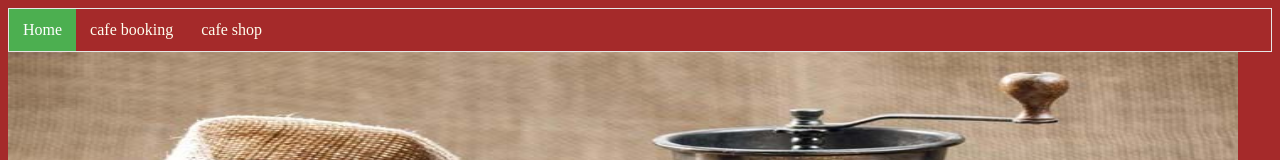
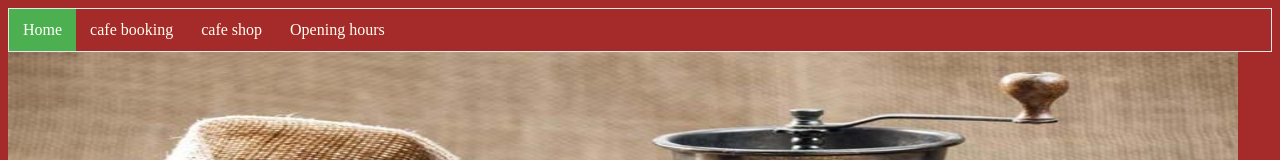
Before and after one commit to JinaKim77/sweetpotato2018, a plain HTML site: page Cafe project/cafe shop.html in a window 1280 px wide. Shown: the top 160 px of the page. Drawn offline with Linux system fonts and the light colour scheme; files whose address does not match are found by name.

Commit message:
Update cafe shop.html

```diff
--- a/Cafe project/cafe shop.html
+++ b/Cafe project/cafe shop.html
@@ -44,6 +44,7 @@
 		<li><a class="active" href="cafe index.html">Home</a></li>
 		<li><a href="cafe booking.html">cafe booking</a></li>
 		<li><a href="cafe shop.html">cafe shop</a></li>
+		<li><a href="cafe index.html">Opening hours</a></li>
 		</ul>
 		<img src="coffeegrinder.jpg" width="1230" height="400">>
 
```
